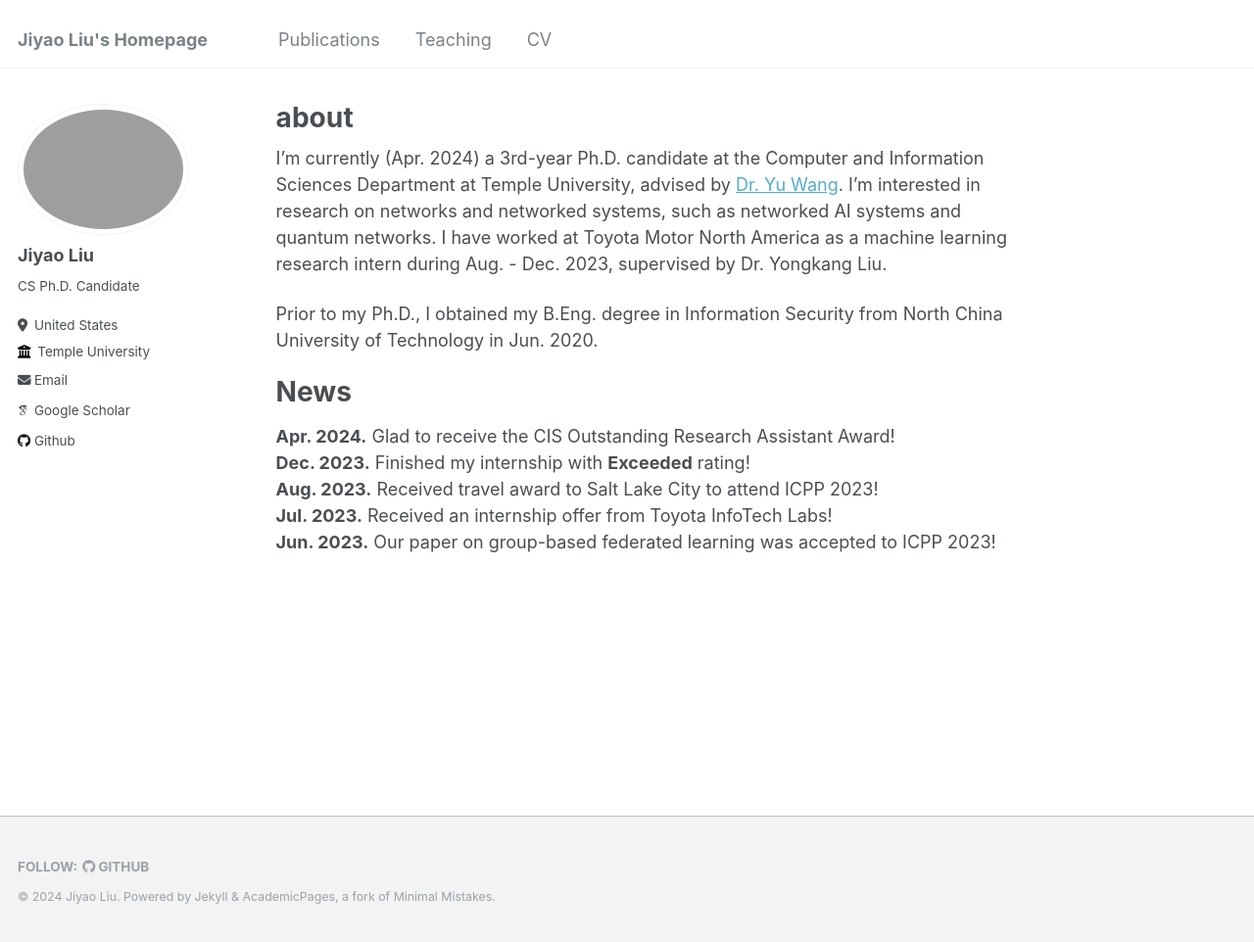
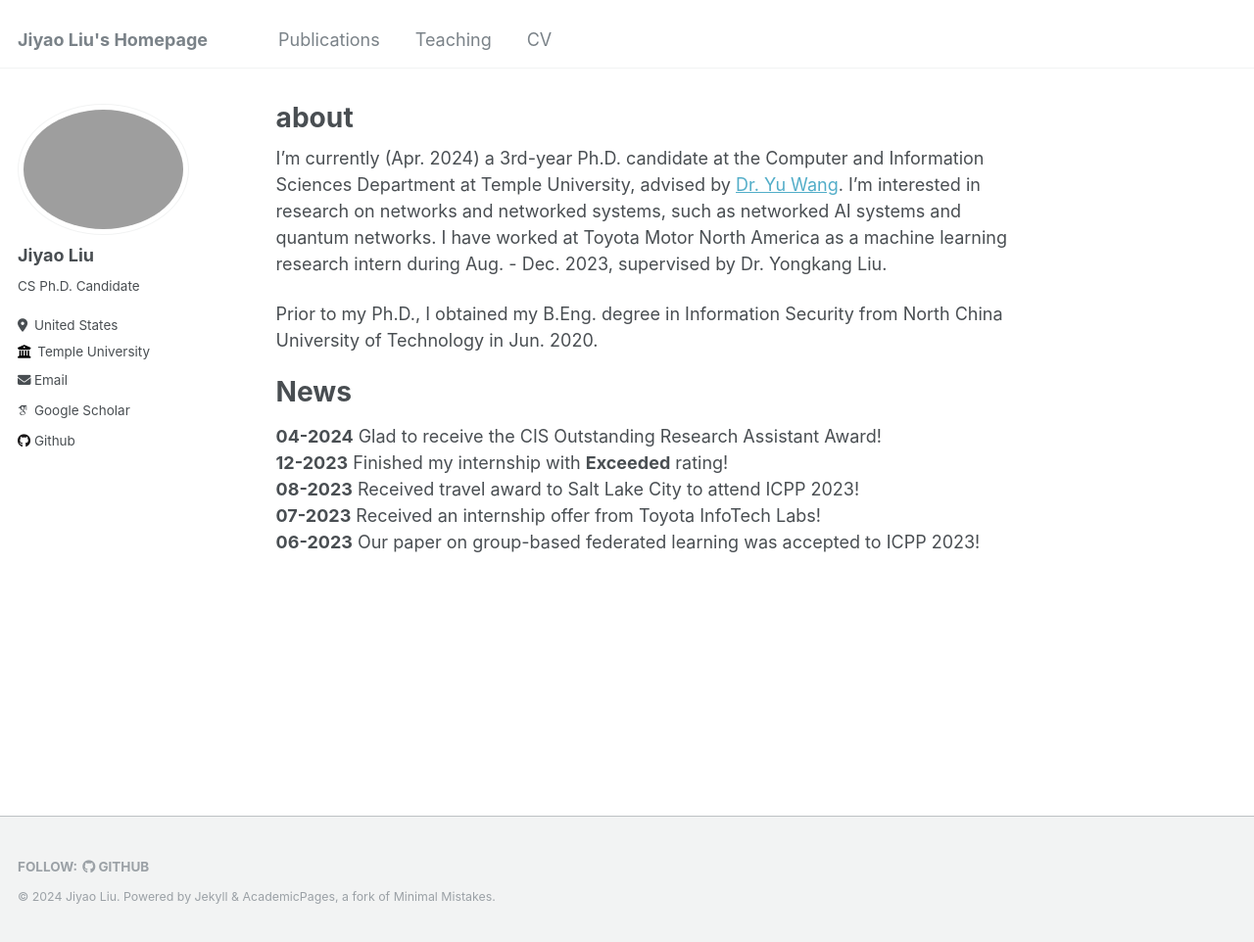
Before and after one commit to Jiyao17/jiyao17.github.io, a Jekyll site: the page built from _pages/about.md, in a window 1280 px wide and 962 px high. Shown: the whole window at 98% size. Built offline with Jekyll 4.4.1, drawn with Linux system fonts in a browser that asks for light colours; some web fonts are replaced.

Commit message:
Update about.md

```diff
--- a/_pages/about.md
+++ b/_pages/about.md
@@ -13,8 +13,9 @@
 
 
 # News
-**Apr. 2024.** Glad to receive the CIS Outstanding Research Assistant Award!
-**Dec. 2023.** Finished my internship with **Exceeded** rating!
-**Aug. 2023.** Received travel award to Salt Lake City to attend ICPP 2023!
-**Jul. 2023.** Received an internship offer from Toyota InfoTech Labs!
-**Jun. 2023.** Our paper on group-based federated learning was accepted to ICPP 2023!
+
+**04-2024**   Glad to receive the CIS Outstanding Research Assistant Award!
+**12-2023**   Finished my internship with **Exceeded** rating!
+**08-2023**   Received travel award to Salt Lake City to attend ICPP 2023!
+**07-2023**   Received an internship offer from Toyota InfoTech Labs!
+**06-2023**   Our paper on group-based federated learning was accepted to ICPP 2023!
```
